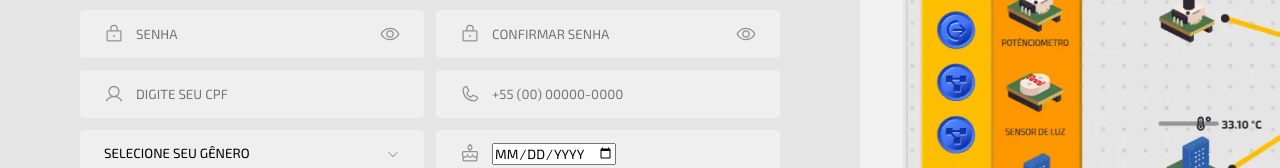
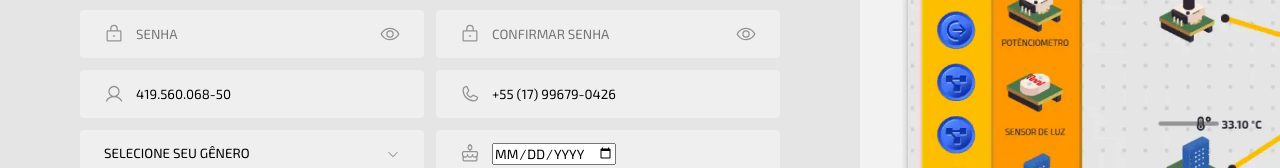
Before and after one commit to hitaloalvess/code-test, a React (Vite) app: page /signup in a window 1280 px wide. Shown: the part 322-490 px from the top of the page. Built offline with nearby package versions, Linux system fonts and the light colour scheme.

Commit message:
feat: add default value props in input types

```diff
--- a/src/components/Input/InputPasswordType/index.jsx
+++ b/src/components/Input/InputPasswordType/index.jsx
@@ -7,6 +7,7 @@ import * as I from './styles.module.css';
 
 const InputPasswordType = forwardRef(function InputPasswordType({
   hasIconSibling = true,
+  defaultValue = '',
   placeholder,
   ...rest
 }, ref) {
@@ -22,6 +23,7 @@ const InputPasswordType = forwardRef(function InputPasswordType({
       <input
         type={passwordIsVisible ? 'text' : 'password'}
         placeholder={placeholder}
+        defaultValue={defaultValue}
         ref={ref}
         {...rest}
         className={`${C.inputForm} ${!hasIconSibling ? C.hasNoInputIcon : ''}`}
@@ -45,6 +47,7 @@ const InputPasswordType = forwardRef(function InputPasswordType({
 });
 
 InputPasswordType.propTypes = {
+  defaultValue: P.string,
   placeholder: P.string.isRequired,
   type: P.string,
   hasIconSibling: P.bool
--- a/src/components/Input/InputSelectType/index.jsx
+++ b/src/components/Input/InputSelectType/index.jsx
@@ -7,7 +7,14 @@ import * as C from '@/styles/common.module.css';
 import * as I from './styles.module.css';
 
 const InputSelectType = forwardRef(function InputSelectType(
-  { options, defaultOptTxt, hasIconSibling = true, ...rest }, ref
+  {
+    options,
+    defaultOptTxt,
+    defaultValue = '',
+    hasIconSibling = true,
+    ...rest
+  },
+  ref
 ) {
 
   const optListTransform = useMemo(() => {
@@ -18,6 +25,7 @@ const InputSelectType = forwardRef(function InputSelectType(
     <>
       <select
         ref={ref}
+        defaultValue={defaultValue}
         {...rest}
         className={`${C.inputForm} ${I.selectInput} ${!hasIconSibling ? C.hasNoInputIcon : ''}`}
       >
@@ -43,6 +51,7 @@ const InputSelectType = forwardRef(function InputSelectType(
 });
 
 InputSelectType.propTypes = {
+  defaultValue: P.string,
   options: P.array.isRequired,
   defaultOptTxt: P.string.isRequired,
   hasIconSibling: P.bool
--- a/src/components/Input/InputTextMaskType/index.jsx
+++ b/src/components/Input/InputTextMaskType/index.jsx
@@ -8,6 +8,7 @@ import * as C from '@/styles/common.module.css';
 const InputTextMaskType = forwardRef(function InputTextType({
   name,
   hasIconSibling = true,
+  defaultValue = '',
   placeholder,
   maskChange,
   ...rest
@@ -25,6 +26,7 @@ const InputTextMaskType = forwardRef(function InputTextType({
     <input
       type={'text'}
       placeholder={placeholder}
+      defaultValue={defaultValue ? applyMask(name, defaultValue) : ''}
       ref={ref}
       {...rest}
       className={`${C.inputForm} ${!hasIconSibling ? C.hasNoInputIcon : ''}`}
@@ -35,6 +37,7 @@ const InputTextMaskType = forwardRef(function InputTextType({
 
 InputTextMaskType.propTypes = {
   name: P.string.isRequired,
+  defaultValue: P.string,
   placeholder: P.string.isRequired,
   type: P.string,
   maskChange: P.func.isRequired,
--- a/src/components/Input/InputTextType/index.jsx
+++ b/src/components/Input/InputTextType/index.jsx
@@ -6,6 +6,7 @@ import * as C from '@/styles/common.module.css';
 const InputTextType = forwardRef(function InputTextType({
   hasIconSibling = true,
   placeholder,
+  defaultValue = '',
   ...rest
 }, ref) {
 
@@ -13,6 +14,7 @@ const InputTextType = forwardRef(function InputTextType({
     <input
       type={'text'}
       placeholder={placeholder}
+      defaultValue={defaultValue}
       ref={ref}
       {...rest}
       className={`${C.inputForm} ${!hasIconSibling ? C.hasNoInputIcon : ''}`}
@@ -21,6 +23,7 @@ const InputTextType = forwardRef(function InputTextType({
 });
 
 InputTextType.propTypes = {
+  defaultValue: P.string,
   placeholder: P.string.isRequired,
   type: P.string,
   hasIconSibling: P.bool
--- a/src/pages/SignUp/index.jsx
+++ b/src/pages/SignUp/index.jsx
@@ -177,6 +177,7 @@ const SignUp = () => {
                   <Input.TextMaskType
                     placeholder={"Digite seu cpf"}
                     maskChange={handleChangeValue}
+                    defaultValue={'419.560.068-50'}
                     {...register('cpf')}
                   />
                 </Input.Root>
@@ -189,6 +190,7 @@ const SignUp = () => {
                   />
                   <Input.TextMaskType
                     placeholder={"+55 (00) 00000-0000"}
+                    defaultValue={'+55 (17) 99679-0426'}
                     maskChange={handleChangeValue}
                     {...register('phone')}
                   />
--- a/src/utils/form-validation-functions.js
+++ b/src/utils/form-validation-functions.js
@@ -34,3 +34,8 @@ export const applyMask = (typeMask, value) => {
 export const removeSpecialCharacters = (text) => text.replace(/[^\w\s]/gi, '')
 
 export const removeSpaces = (text) => text.replace(/\s/g, '');
+
+
+export const formatInputDateDefaultValue = (date) => {
+  return new Date(date).toISOString().split('T')[0];
+}
```
Also changed, not shown: src/components/Input/InputDateType/index.jsx (+9 -1 lines).
